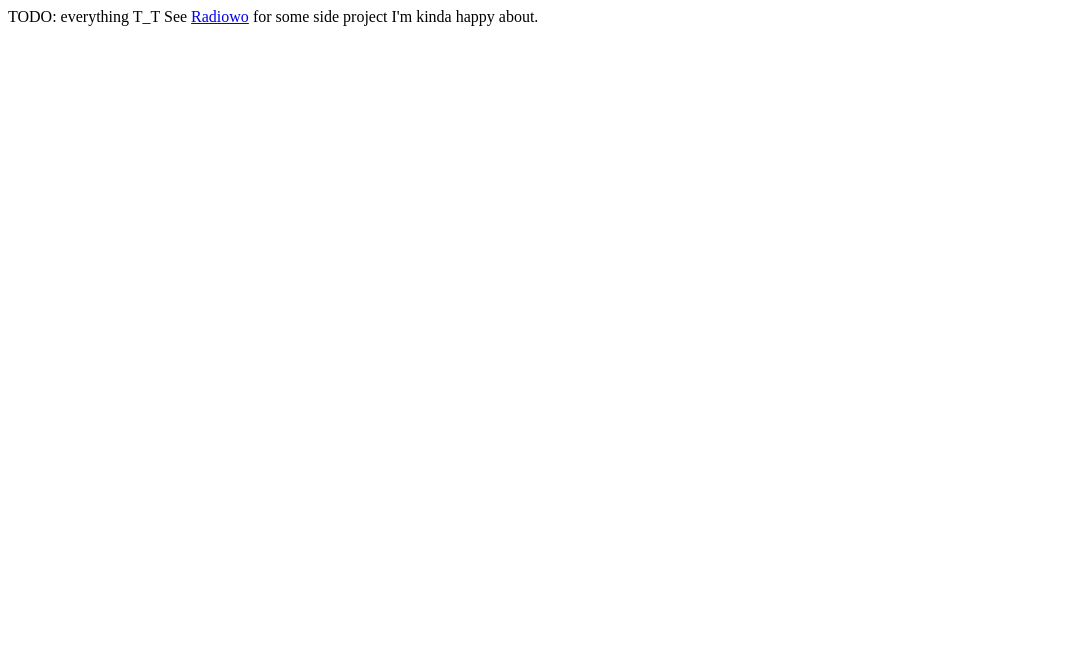
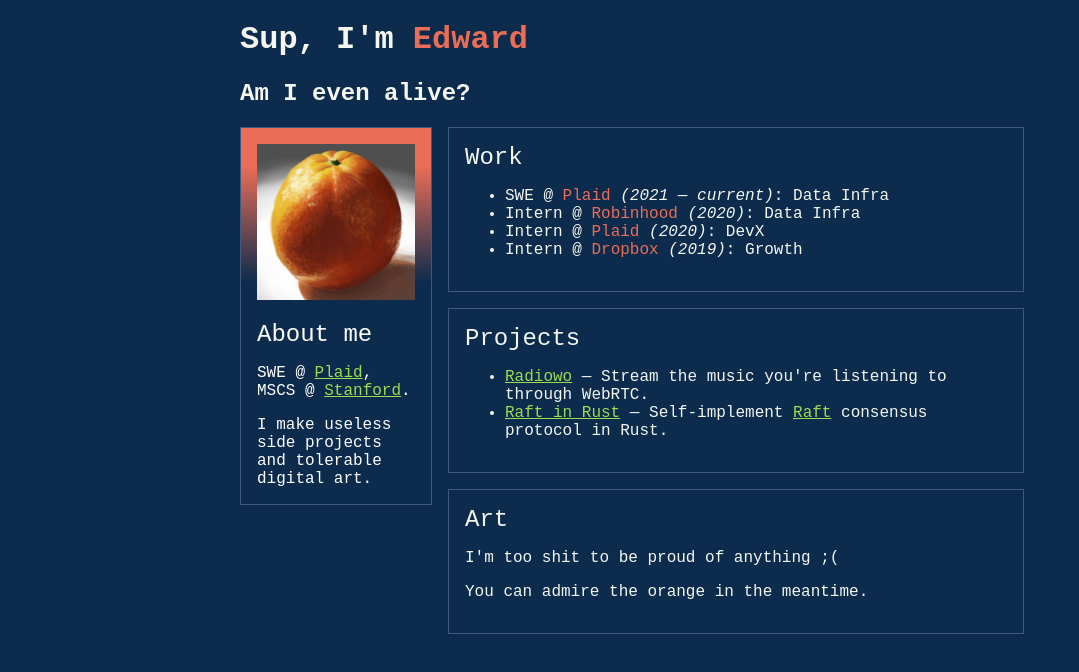
Before and after one commit to ed-w-lee/home-page, a plain HTML site: page index.html in a window 1280 px wide. Shown: the whole page, without its empty margins (0-1079 px from the left). Drawn offline with Linux system fonts and the light colour scheme.

Commit message:
actual website lol

```diff
--- /dev/null
+++ b/css/index.css
@@ -0,0 +1,139 @@
+:root {
+  --shade: #0d2b4c;
+  --midtone: #40577e;
+  --alt-shade: #342d27;
+  --alt-mid: #e96d57;
+  --highlight: #e8dace;
+  --text: #f3f7f0;
+  --alt-text: #99dd51;
+  --alt-text-dark: #84bb48;
+  --wide-screen: 50rem;
+  --sidebar-width: 12rem;
+}
+
+a {
+  color: var(--alt-text);
+}
+
+.emph {
+  color: var(--alt-mid);
+}
+
+html {
+  font-family: 'Courier New', Courier, monospace;
+  background: var(--shade);
+  color: var(--text);
+  height: 100%;
+}
+
+body {
+  width: min(var(--wide-screen), 95%);
+  background: var(--shade);
+  margin: auto;
+}
+
+main {
+  display: flex;
+}
+
+@media (min-width: calc(50rem + 1px)) {
+  main {
+    flex-wrap: wrap;
+    justify-content: space-between;
+  }
+}
+
+@media (max-width: 50rem) {
+  main {
+    flex-direction: column;
+  }
+}
+
+section {
+  border: 1px solid var(--midtone);
+  padding: 1rem;
+}
+
+.sidebar {
+  margin: 0 1rem 2rem;
+  color: white;
+}
+
+@media (min-width: calc(50rem + 1px)) {
+  .sidebar {
+    width: var(--sidebar-width);
+    margin: 0;
+  }
+}
+
+.sidebar section {
+  padding: 0;
+}
+
+@media (max-width: 50rem) {
+  .sidebar section {
+    display: flex;
+    flex-wrap: wrap;
+    align-items: center;
+  }
+}
+
+.profile-pic-container {
+  max-width: 25rem;
+}
+
+@media (max-width: 50rem) {
+  .profile-pic-container {
+    margin: 0;
+    max-width: max(25%, 10rem);
+  }
+}
+
+.profile-pic {
+  padding: min(10%, 1rem);
+  margin: auto;
+  background-color: var(--alt-mid);
+  background: linear-gradient(180deg, var(--alt-mid) 0%, var(--alt-mid) 20%, var(--shade) 80%, var(--shade) 100%);
+}
+
+.profile-description {
+  margin: 0 1rem;
+}
+
+@media (max-width: 50rem) {
+  .profile-description {
+    width: 60%;
+  }
+}
+
+@media (max-width: 35rem) {
+  .profile-description {
+    width: 100%;
+  }
+}
+
+
+.profile-pic img {
+  max-width: 100%;
+  max-height: 100%;
+}
+
+.mainbar {
+  margin: 0 1rem;
+
+  flex-grow: 1;
+}
+
+@media (min-width: calc(50rem + 1px)) {
+  .mainbar {
+    width: calc(var(--wide-screen) - var(--sidebar-width) - 5.5rem);
+  }
+}
+
+.mainbar section {
+  margin-bottom: 1rem;
+}
+
+.subject {
+  font-size: 1.5rem;
+}
--- a/index.html
+++ b/index.html
@@ -6,12 +6,86 @@
   <meta name='viewport' content='width=device-width,initial-scale=1'>
 
   <title>Edward Lee</title>
+
+  <link rel="stylesheet" type="text/css" href="css/index.css" />
+  <link rel="icon" href="assets/orange.png" type="image/png">
 </head>
 
 <body>
-  TODO: everything T_T
+  <header>
+    <h1>Sup, I'm <span class="emph">Edward</span></h1>
+    <h2>Am I even alive?</h2>
+  </header>
 
-  See <a href="//radiowo.edwlee.dev">Radiowo</a> for some side project I'm kinda happy about.
+  <main>
+    <div class="sidebar">
+      <section id="about">
+        <div class="profile-pic-container">
+          <div class="profile-pic">
+            <img src="assets/orange.png" alt="This is an orange I tried painting :D" />
+          </div>
+        </div>
+
+        <div class="profile-description">
+          <div class="subject">
+            About me
+          </div>
+          <p>
+            SWE @ <a href="https://plaid.com">Plaid</a>, MSCS @ <a href="https://stanford.edu">Stanford</a>.
+          </p>
+          <p>
+            I make useless side projects and tolerable digital art.
+          </p>
+        </div>
+      </section>
+    </div>
+
+    <div class="mainbar">
+      <section id="work">
+        <div class="subject collapse">Work</div>
+        <ul>
+          <li>
+            SWE @ <span class="emph">Plaid</span> <i>(2021 — current)</i>: Data Infra
+          </li>
+          <li>
+            Intern @ <span class="emph">Robinhood</span> <i>(2020)</i>: Data Infra
+          </li>
+          <li>
+            Intern @ <span class="emph">Plaid</span> <i>(2020)</i>: DevX
+          </li>
+          <li>
+            Intern @ <span class="emph">Dropbox</span> <i>(2019)</i>: Growth
+          </li>
+        </ul>
+
+      </section>
+
+      <section id="projects">
+        <div class="subject collapse">Projects</div>
+
+        <ul>
+          <li>
+            <a href="https://radiowo.edwlee.dev">Radiowo</a> — Stream the music you're listening to through WebRTC.
+          </li>
+          <li>
+            <a href="https://github.com/ed-w-lee/raft-in-rust/">Raft in Rust</a> — Self-implement <a
+              href="https://raft.github.io/">Raft</a> consensus protocol in Rust.
+          </li>
+        </ul>
+      </section>
+
+      <section id="art">
+        <div class="subject collapse">Art</div>
+
+        <p>
+          I'm too shit to be proud of anything ;(
+        </p>
+        <p>
+          You can admire the orange in the meantime.
+        </p>
+      </section>
+    </div>
+  </main>
 </body>
 
 </html>
```
Also changed, not shown: assets/orange.png (added).
